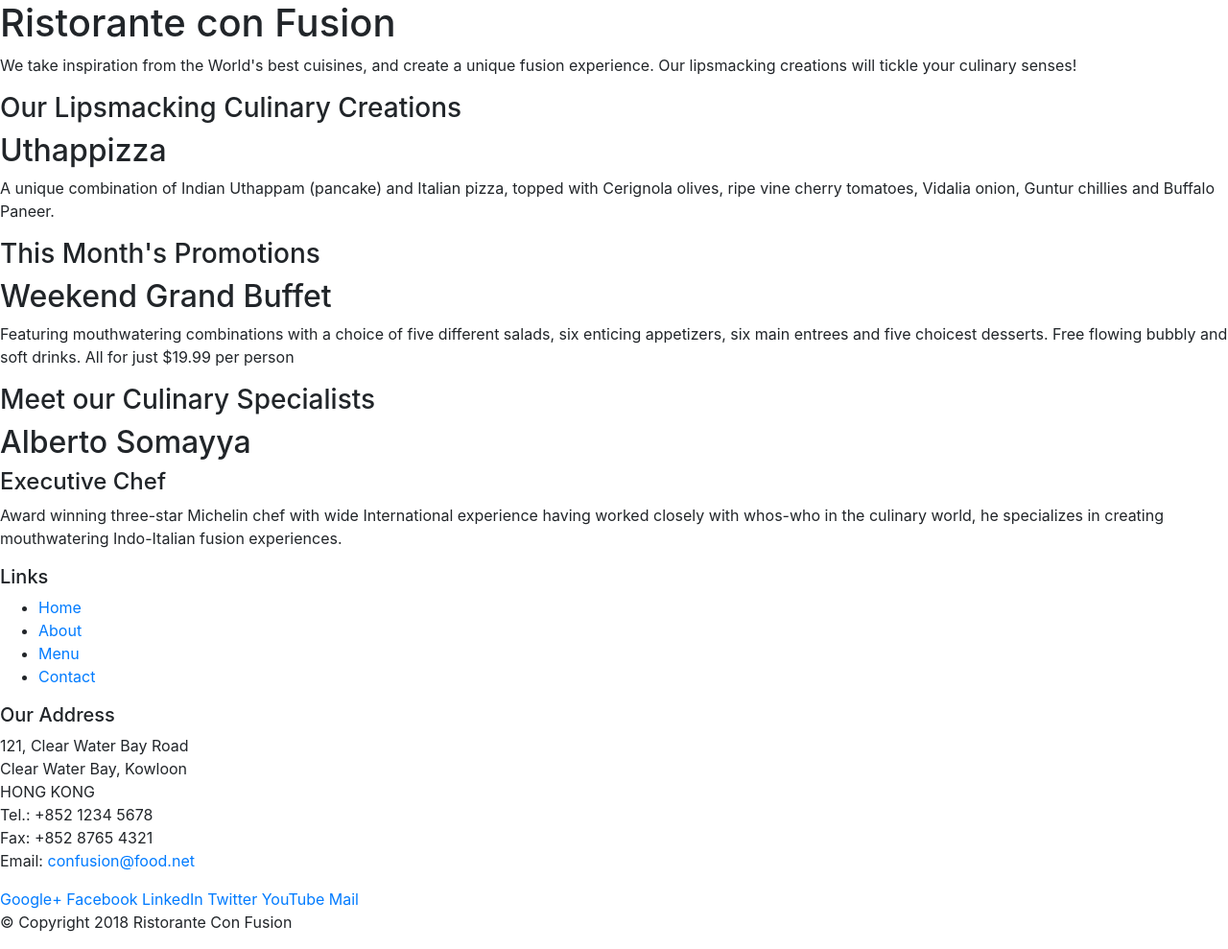
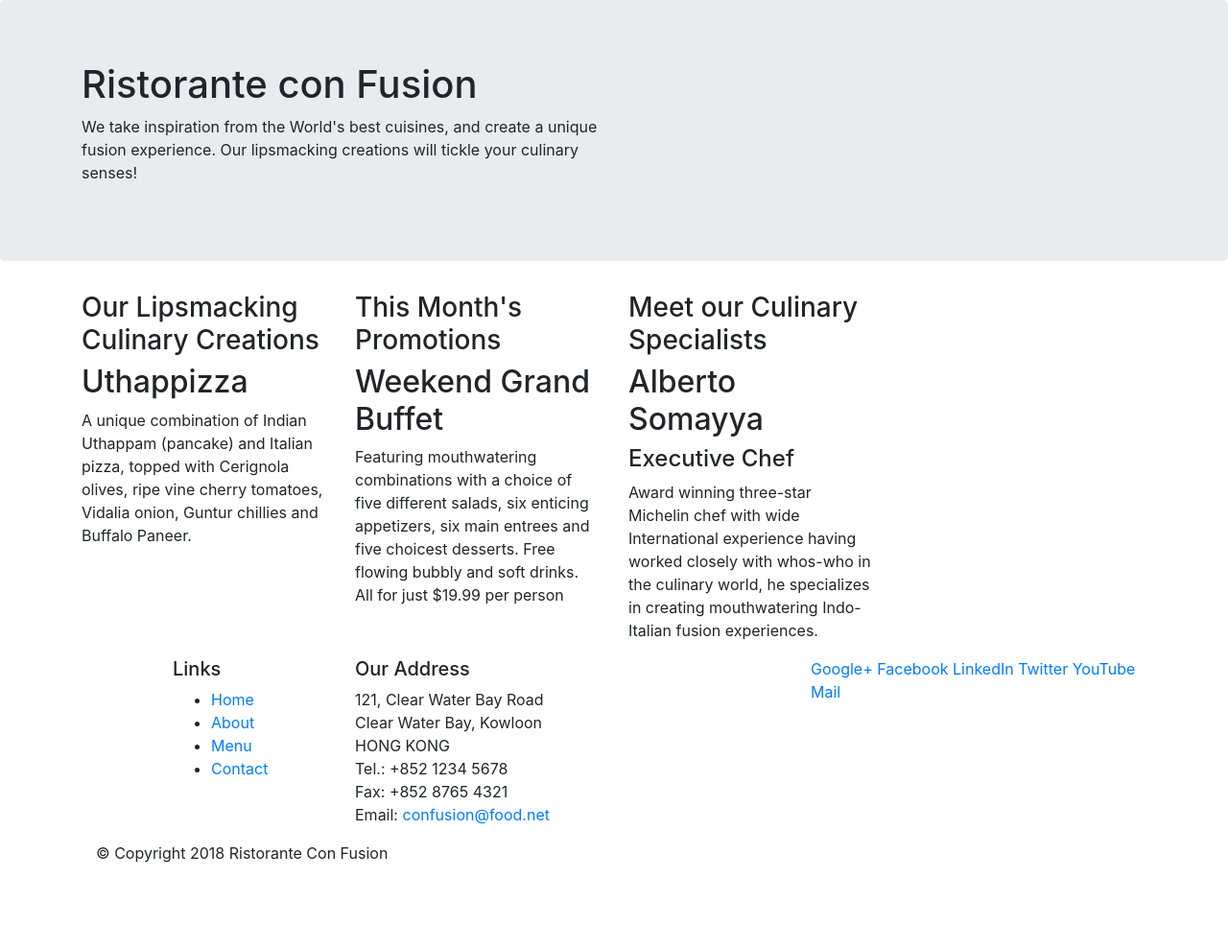
Before and after one commit to JonathanDe/fullstack-react, a website: page course-1/conFusion/index.html in a window 1280 px wide. Shown: the whole page at 96% size. After the commit the page ends 917 px from the top, so only its background shows below. Drawn offline with nearby package versions, Linux system fonts and the light colour scheme.

Commit message:
grid system in action on index.html

```diff
--- a/course-1/conFusion/index.html
+++ b/course-1/conFusion/index.html
@@ -14,21 +14,22 @@
 
 <body>
 
-    <header>
-        <div>
-            <div>
-                <div>
+    <header class="jumbotron">
+        <div class="container">
+            <div class="row">
+                <div class="col-12 col-sm-6">
                     <h1>Ristorante con Fusion</h1>
                     <p>We take inspiration from the World's best cuisines, and create a unique fusion experience. Our lipsmacking creations will tickle your culinary senses!</p>
                 </div>
-                <div>
+                <div class="col-12 col-sm-6">
                 </div>
             </div>
         </div>
     </header>
 
-    <div>
-        <div>
+    <div class="container">
+        <div class="row">
+            <div class="col-12 col-sm-4 order-sm-last col-md-3">
                 <div>
                     <h3>Our Lipsmacking Culinary Creations</h3>
                 </div>
@@ -38,8 +39,7 @@
                 </div>
             </div>
 
-
-        <div>
+            <div class="col-12 col-sm-4 order-sm-last col-md-3">
                 <div>
                     <h3>This Month's Promotions</h3>
                 </div>
@@ -49,7 +49,7 @@
                 </div>
             </div>
 
-        <div>
+            <div class="col-12 col-sm-4 order-sm-last col-md-3">
                 <div>
                     <h3>Meet our Culinary Specialists</h3>
                 </div>
@@ -60,11 +60,12 @@
                 </div>
             </div>
         </div>
+    </div>
 
     <footer>
-        <div>
-            <div>
-                <div>
+        <div class="container">
+            <div class="row">
+                <div class="col-4 offset-1 col-sm-2">
                     <h5>Links</h5>
                     <ul>
                         <li><a href="#">Home</a></li>
@@ -73,7 +74,8 @@
                         <li><a href="#">Contact</a></li>
                     </ul>
                 </div>
-                <div>
+
+                <div class="col-7 col-sm-5">
                     <h5>Our Address</h5>
                     <address>
 		              121, Clear Water Bay Road<br>
@@ -84,7 +86,8 @@
 		              Email: <a href="mailto:confusion@food.net">confusion@food.net</a>
 		           </address>
                 </div>
-                <div>
+
+                <div class="col-12 col-sm-4">
                     <div>
                         <a href="http://google.com/+">Google+</a>
                         <a href="http://www.facebook.com/profile.php?id=">Facebook</a>
@@ -95,7 +98,8 @@
                     </div>
                 </div>
            </div>
-           <div>
+
+           <div class="col-auto">
                 <div>
                     <p>© Copyright 2018 Ristorante Con Fusion</p>
                 </div>
```
Lines whose indentation alone changed are shown as unchanged.
